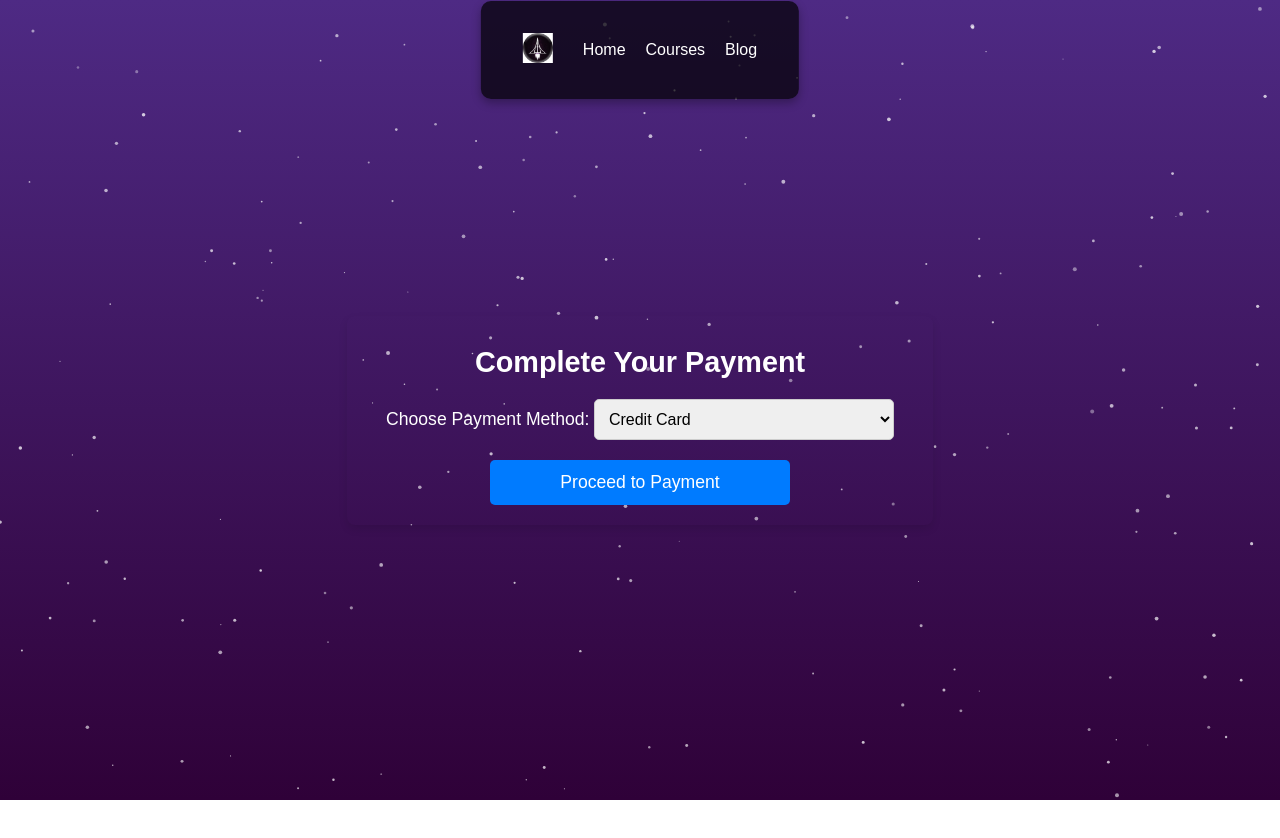
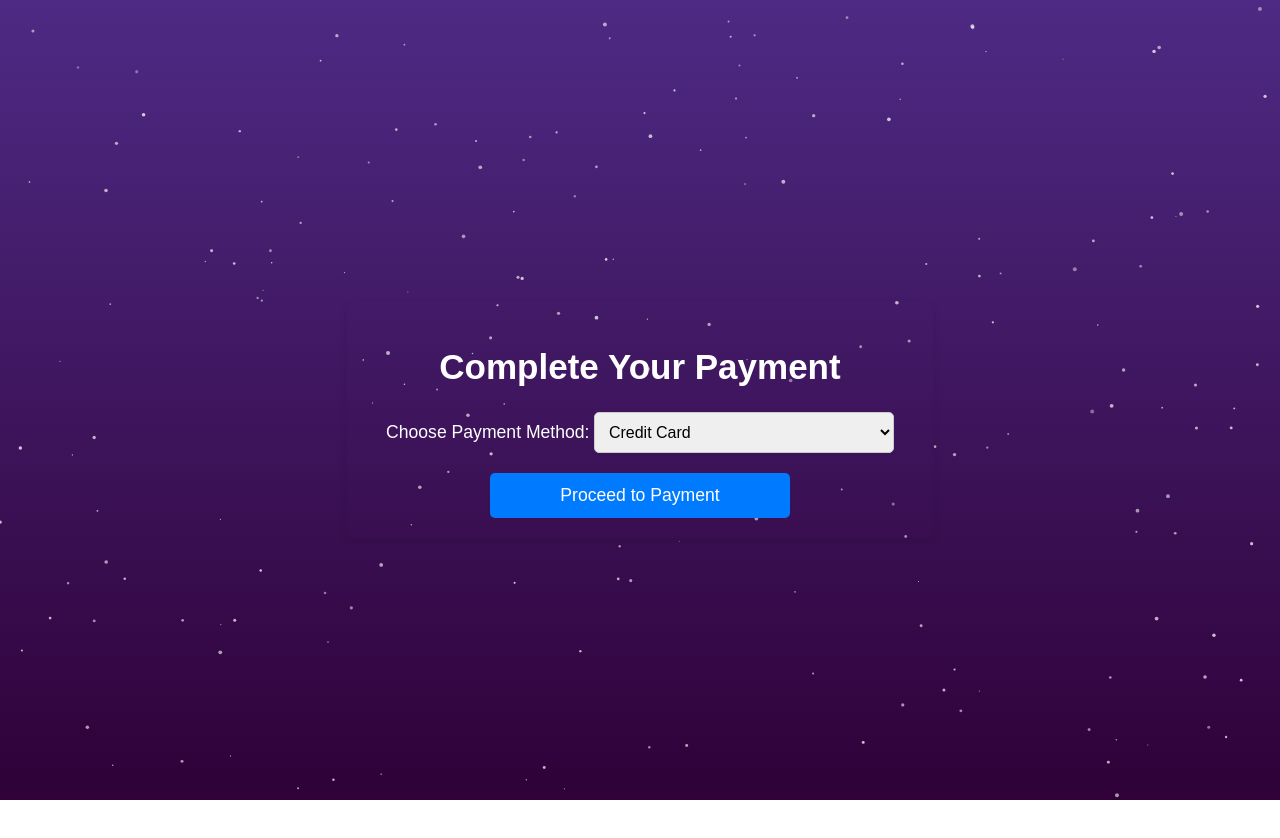
Before and after one commit to turk-911/SciAstra-Assignment, a plain HTML site: page payment.html in a window 1280 px wide. Drawn offline with Linux system fonts and the light colour scheme; no server answers.

Commit message:
feat. updated code

```diff
--- a/assets/css/style.css
+++ b/assets/css/style.css
@@ -29,6 +29,7 @@ header {
   width: auto;
   top: 0;
   z-index: 10;
+  font-size: 18px;
   display: flex;
   align-items: center;
   text-align: center;
@@ -37,7 +38,6 @@ header {
   transform: translate(-50%, -50%);
   top: 50px;
   left: 50%;
-
   padding: 2rem;
 }
 header nav {
@@ -166,11 +166,13 @@ main {
   flex-grow: 1;
 }
 main .listing h1 {
-  margin-bottom: 10px;
+  margin-bottom: 15px;
   color: white;
   text-align: center;
   font-weight: bold;
   padding: 10px;
+  margin-top: 15px;
+  font-size: 35px;
 }
 .courses-container, .list, .blog-container {
   display: grid;
@@ -187,7 +189,7 @@ main .listing h1 {
   border-radius: 10px;
 }
 button {
-  background-color: #333;
+  background-color: #007bff;
   color: #fff;
   padding: 10px;
   border: none;
--- a/payment.html
+++ b/payment.html
@@ -10,17 +10,6 @@
 <body>
 
   <canvas id="background-canvas"></canvas>
-
-  <header>
-      <nav>
-        <ul>
-          <li><a href="index.html"><img src="images/logo.png" alt=""></a></li>
-          <li><a href="index.html">Home</a></li>
-          <li><a href="courses.html">Courses</a></li>
-          <li><a href="blog.html">Blog</a></li>
-        </ul>
-      </nav>
-    </header>
 
   <div class="main-div">
     <main>
```
